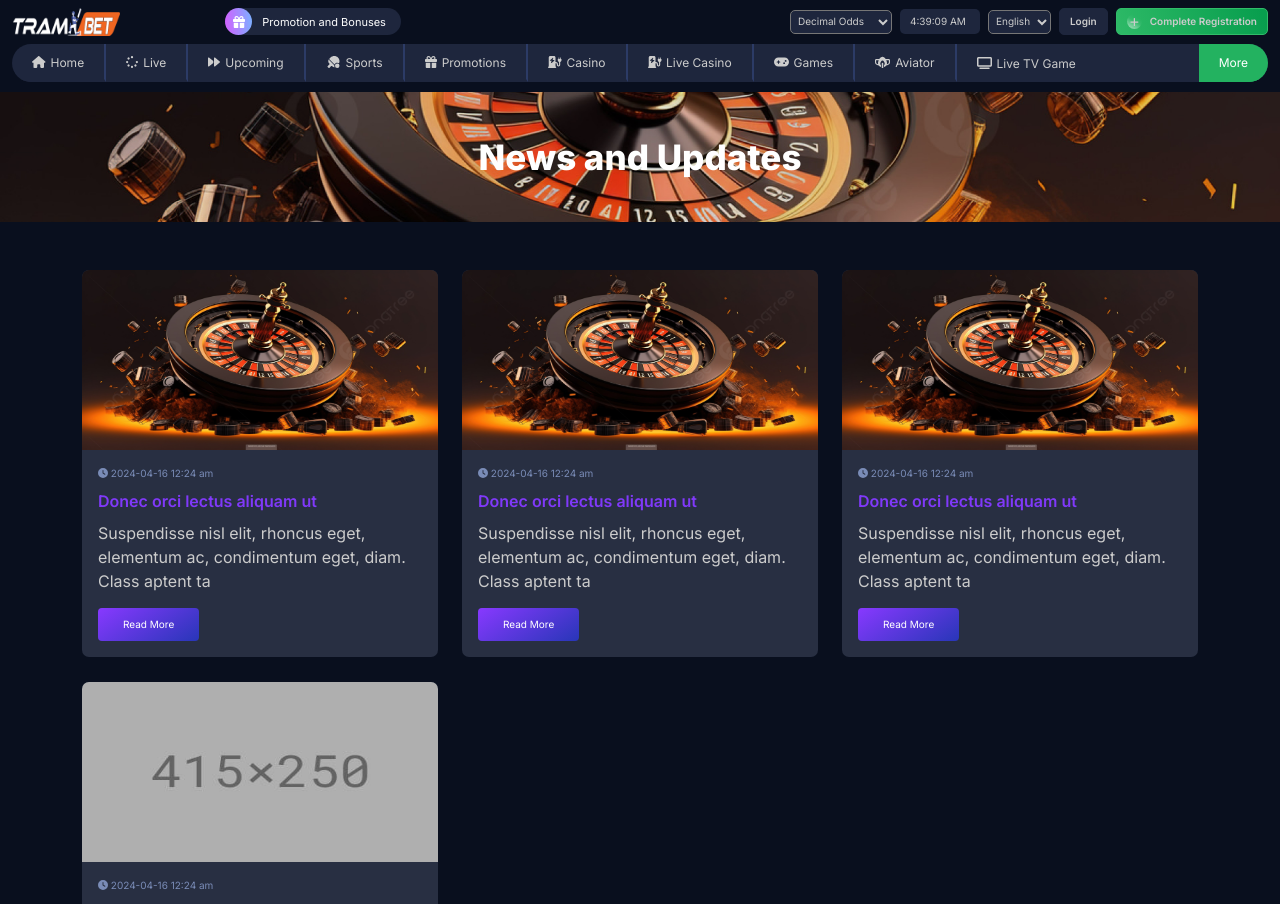
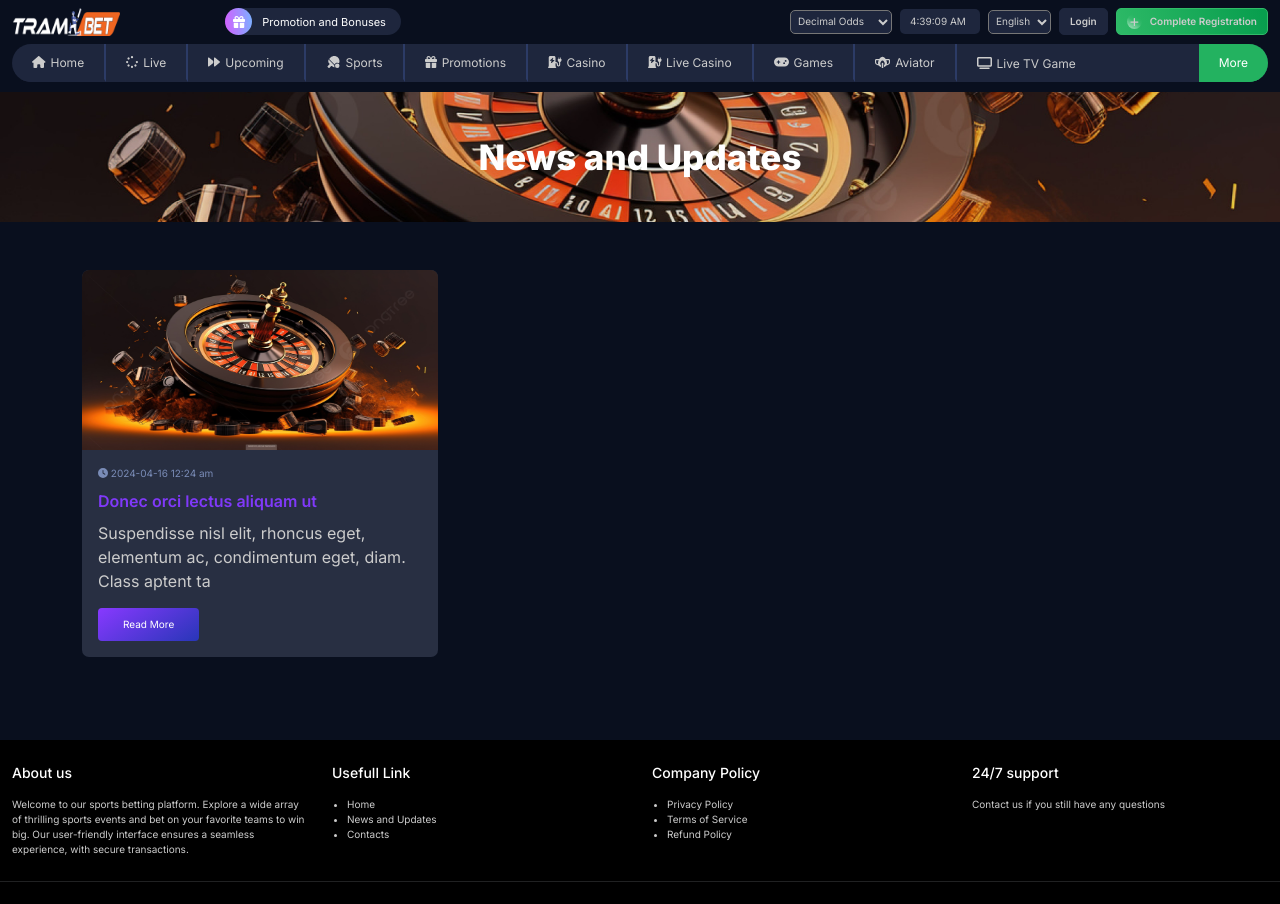
Before and after one commit to prantok104/trambet, a Next.js app: page /news in a window 1280 px wide. Shown: the top 904 px of the page. Built offline with nearby package versions, Linux system fonts and the light colour scheme.

Commit message:
new api get implement

```diff
--- a/pages/news/index.jsx
+++ b/pages/news/index.jsx
@@ -1,7 +1,9 @@
 import React from 'react'
 import ImageTitle from '@/components/ImageTitle'
 import NewsCard from '@/components/News/NewsCard';
+import {getAllNews} from '@/services/news'
 const NewsPage = () => {
+console.log(getAllNews);
   return (
     <div className="news-page-content">
       <ImageTitle title="News and Updates" />
@@ -9,16 +11,7 @@
         <div className="container">
           <div className="row">
             <div className="col-md-4">
-               <NewsCard image="/breadcrumb.jpg" title="Donec orci lectus aliquam ut" content="Suspendisse nisl elit, rhoncus eget, elementum ac, condimentum eget, diam. Class aptent ta" link={'/news/first'} />
-            </div>
-            <div className="col-md-4">
-               <NewsCard image="/breadcrumb.jpg" title="Donec orci lectus aliquam ut" content="Suspendisse nisl elit, rhoncus eget, elementum ac, condimentum eget, diam. Class aptent ta" link={'/news/first'} />
-            </div>
-            <div className="col-md-4">
-               <NewsCard image="/breadcrumb.jpg" title="Donec orci lectus aliquam ut" content="Suspendisse nisl elit, rhoncus eget, elementum ac, condimentum eget, diam. Class aptent ta" link={'/news/first'} />
-            </div>
-            <div className="col-md-4">
-               <NewsCard title="Donec orci lectus aliquam ut" content="Suspendisse nisl elit, rhoncus eget, elementum ac, condimentum eget, diam. Class aptent ta"  link={'/news/first'} />
+               <NewsCard data={getAllNews} image="/breadcrumb.jpg" title="Donec orci lectus aliquam ut" content="Suspendisse nisl elit, rhoncus eget, elementum ac, condimentum eget, diam. Class aptent ta" link={'/news/first'} />
             </div>
           </div>
         </div>
--- /dev/null
+++ b/services/news.js
@@ -0,0 +1,19 @@
+import { HttpClientCall } from "@/components/HTTPClient";
+
+export async function getAllNews(props) {
+    await HttpClientCall({
+      endpoint: "frontend/blog",
+      method: "GET",
+      includeAuth: false,
+      data: [],
+    })
+      .then((response) => {console.log('ki');
+        if (response?.data) {
+          console.log(response.data[0]);
+          return response.data[0];
+        }
+      })
+      .catch((error) => {
+        console.log(error);
+      });
+  };
```
